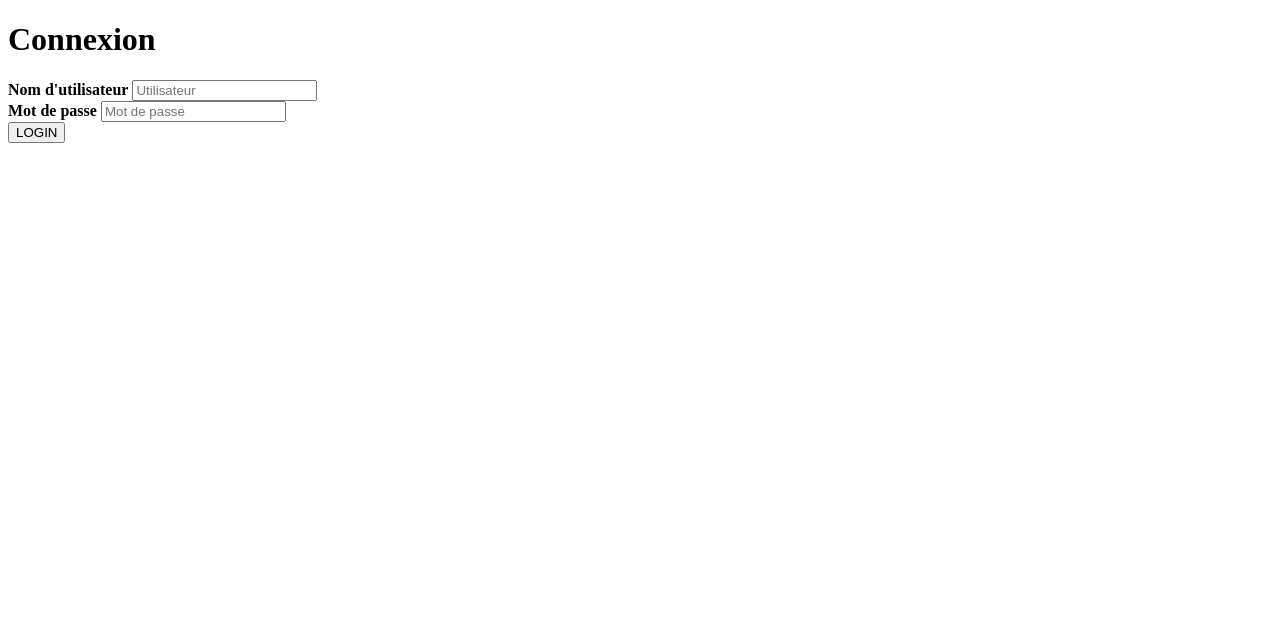
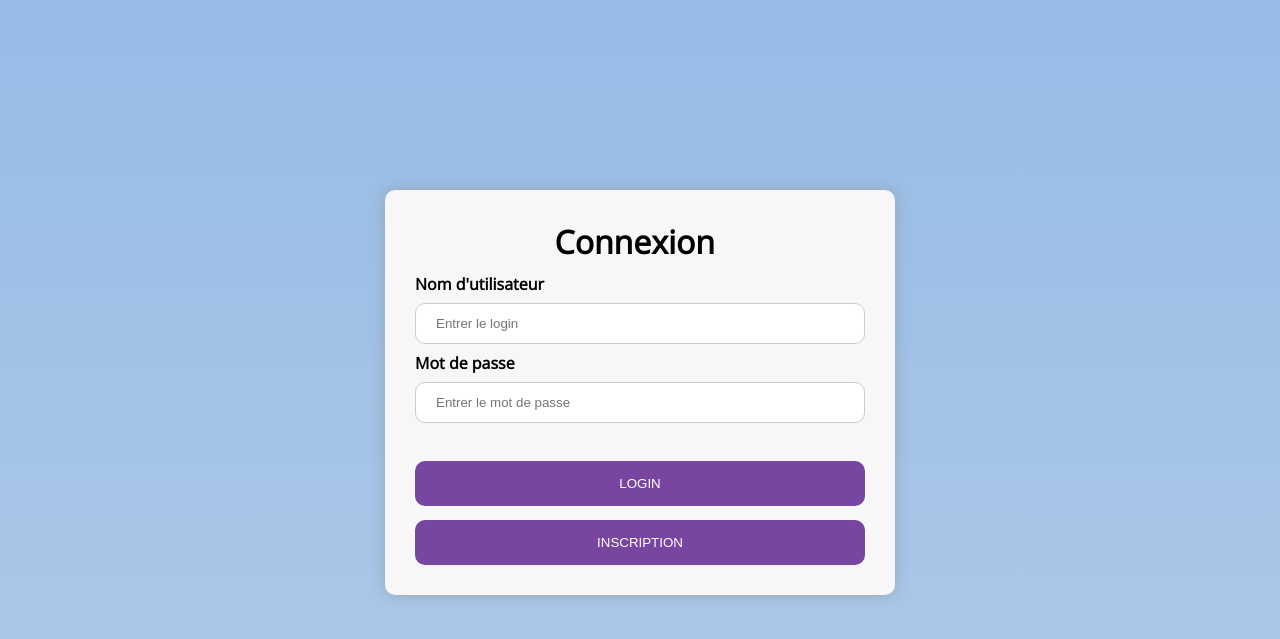
Before and after one commit to Thomasggn75015/G8AServeur, a PHP site: page / in a window 1280 px wide. Shown: the top 639 px of the page. Run offline with PHP 8.4, Linux system fonts and the light colour scheme.

Commit message:
Commit avant PHP

```diff
--- a/connexion.html
+++ b/connexion.html
@@ -25,5 +25,7 @@
             </form>
 
         </div>
+
+
     </body>
 </html>
--- a/index.php
+++ b/index.php
@@ -2,26 +2,32 @@
 
 <html>
   <head>
-        <meta charset="UTF-8" >
-        <title>Documentation</title>
-
+        <title>Page de connexion</title>
+        <meta charset="UTF-8">
+        <link rel="stylesheet" href="connexion.css" media="screen" type="text/css" />
+        <link rel="preconnect" href="https://fonts.gstatic.com">
+        <link href="https://fonts.googleapis.com/css2?family=Open+Sans:wght@400&display=swap" rel="stylesheet">
     </head>
 
     <body>
         <div id="bloc">
 
+        <div id = "container">
             <form action="" method="POST">
                 <h1>Connexion</h1>
 
                 <label><b>Nom d'utilisateur</b></label>
-
-                    <input type="text" placeholder="Utilisateur" name="username" ><br>
+                <input type="email" placeholder="Entrer le login" name="username" required>
 
                 <label><b>Mot de passe</b></label>
-                    <input type="password" placeholder="Mot de passe" name="password" ><br>
+                <input type="password" placeholder="Entrer le mot de passe" name="password" required>
 
                 <input type="submit" id='submit' value='LOGIN' >
+                <!--<p>Si vous ne possédez pas de compte : <a href="connexion.html">Inscrivez-vous</a></p>-->
+                <input type="submit" id='submit2' value='INSCRIPTION' >
             </form>
+
+        </div>
 
                     <?php
 
```
Lines whose indentation alone changed are shown as unchanged.
